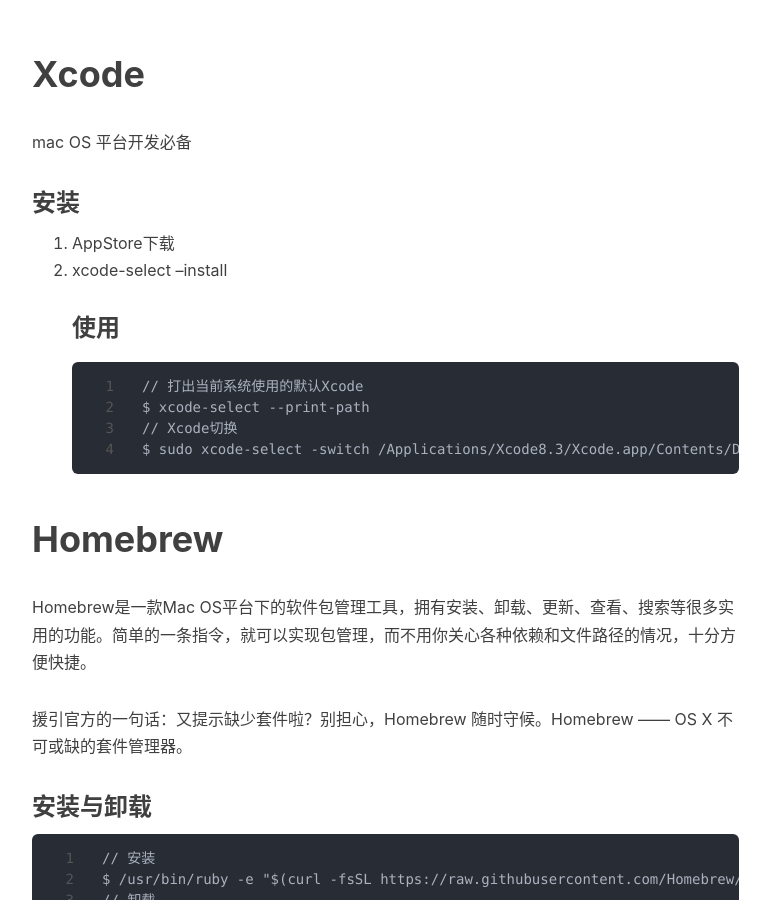
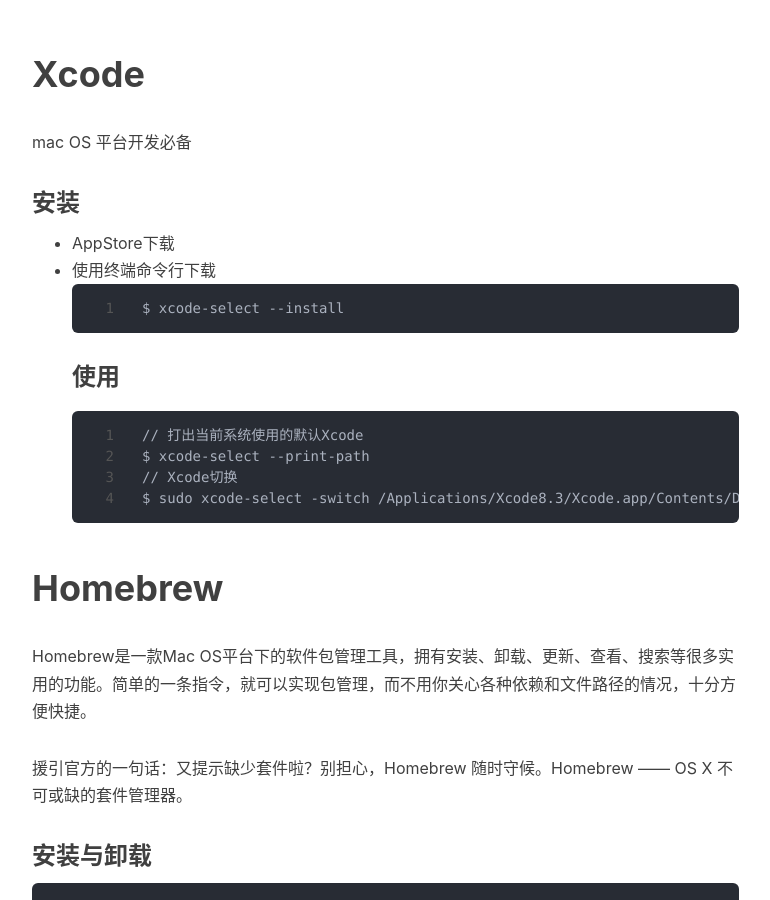
Before and after one commit to bitnpc/bitnpc.github.io, a Jekyll site: the page built from _posts/2014-07-01-macOS开发环境配置.md, in a window 1280 px wide and 900 px high, scrolled down 458 px. Shown: the whole window, without its empty margins (233-1003 px from the left). Built offline with Jekyll 4.4.1, drawn with Linux system fonts in a browser that asks for light colours; nearby versions of some CDN libraries; comment, search, counter and statistics services are not loaded.

Commit message:
Fix markup

````diff
--- a/_posts/2014-07-01-macOS开发环境配置.md
+++ b/_posts/2014-07-01-macOS开发环境配置.md
@@ -11,8 +11,11 @@ tags:
 # Xcode
 mac OS 平台开发必备
 ### 安装
-1. AppStore下载
-2. xcode-select --install
+- AppStore下载
+- 使用终端命令行下载
+```
+$ xcode-select --install
+```
 ### 使用
 ```
 // 打出当前系统使用的默认Xcode
````
